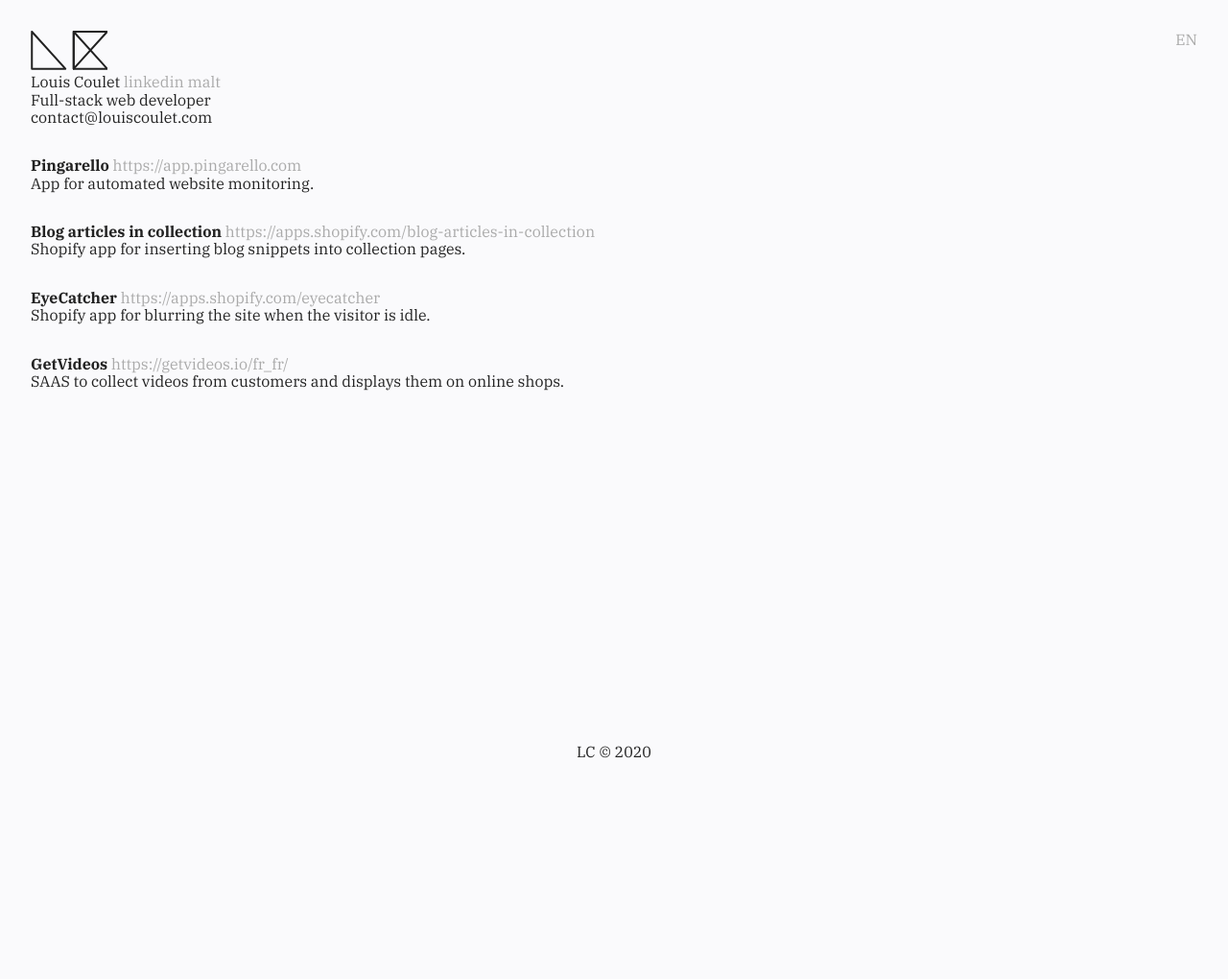
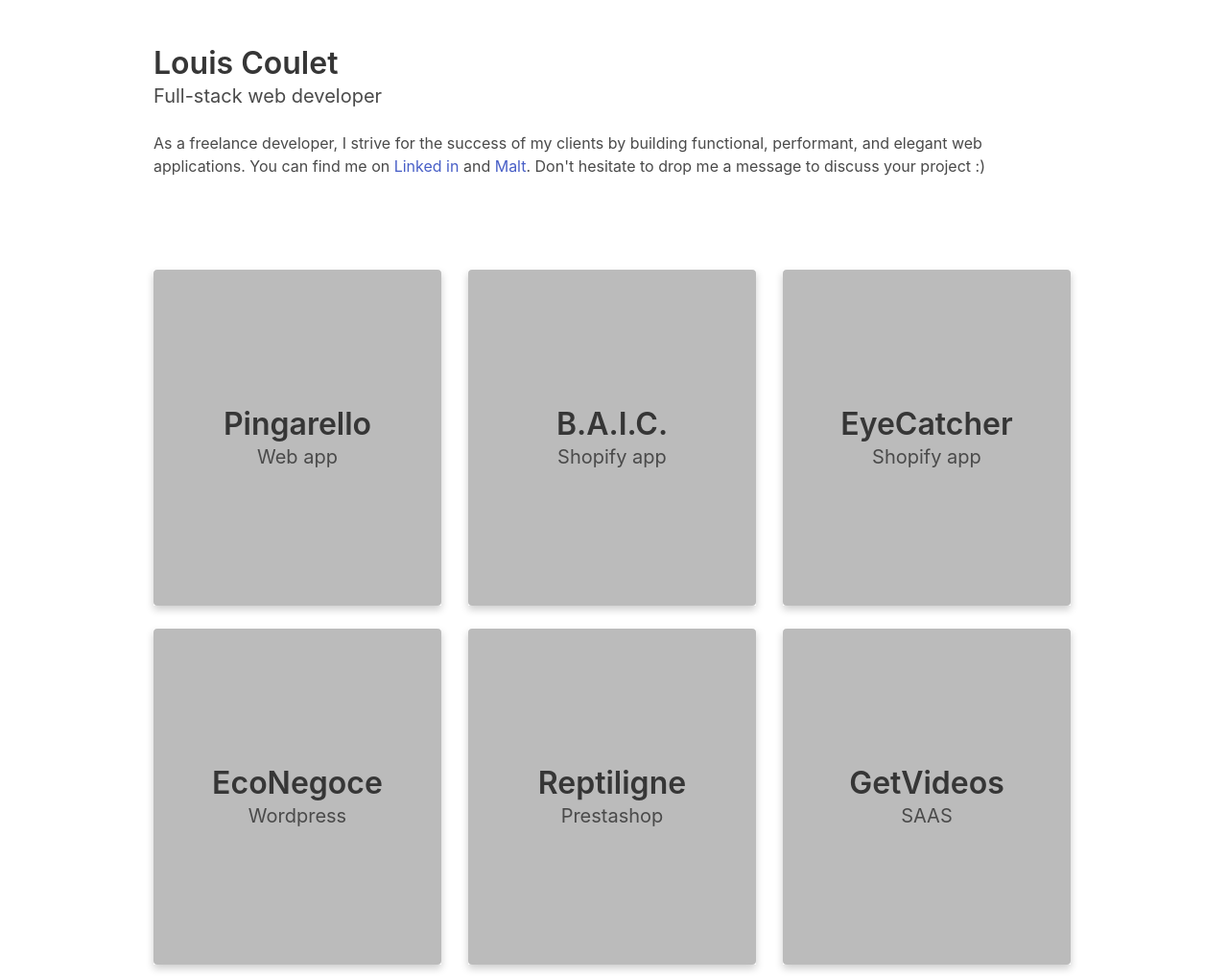
Before and after one commit to loucou/loucou.github.io, a plain HTML site: page index.html in a window 1280 px wide. Shown: the whole page at 96% size. Before the commit the page ends 800 px from the top, so only its background shows below. Drawn offline with nearby package versions, Linux system fonts and the light colour scheme.

Commit message:
bulma version

```diff
--- a/index.html
+++ b/index.html
@@ -1,89 +1,169 @@
 <!DOCTYPE html>
-<html lang="en">
+<html>
 <head>
-    <meta charset="UTF-8">
-    <meta name="viewport" content="width=device-width, initial-scale=1.0">
-    <link rel="preconnect" href="https://fonts.gstatic.com">
-    <link href="https://fonts.googleapis.com/css2?family=IBM+Plex+Serif:wght@400;700&display=swap" rel="stylesheet">
-    <link rel="stylesheet" href="normalize.css">
+    <meta charset="utf-8">
+    <meta name="viewport" content="width=device-width, initial-scale=1">
+    <title>Louis Coulet</title>
+    <link rel="stylesheet" href="https://cdn.jsdelivr.net/npm/bulma@0.9.1/css/bulma.min.css">
     <link rel="stylesheet" href="style.css">
-    <title>Louis Coulet</title>
-
-    <link rel="apple-touch-icon" sizes="180x180" href="/apple-touch-icon.png">
-    <link rel="icon" type="image/png" sizes="32x32" href="/favicon-32x32.png">
-    <link rel="icon" type="image/png" sizes="16x16" href="/favicon-16x16.png">
+    <!-- https://css-tricks.com/the-checkbox-hack/ -->
 </head>
 <body>
-    <header>
-        <a id="lang" href="fr/index.html">EN</a>
-        <svg width="80" height="40.721" version="1.1" viewBox="0 0 21.167 10.774" xmlns="http://www.w3.org/2000/svg">
-            <g transform="translate(-9.504 -43.996)" fill="none" stroke-linejoin="round" stroke-width=".53081">
-              <path d="m9.8293 44.253v10.242h9.2479z" style="paint-order:normal"/>
-              <path d="m30.602 44.253h-9.2479v10.242z" style="paint-order:normal"/>
-              <path d="m30.602 54.496h-9.2479v-10.242z" style="paint-order:normal"/>
-            </g>
-          </svg>
-
-        <div>
-            Louis Coulet <a href="https://www.linkedin.com/in/coulet/">linkedin</a> <a href="https://www.malt.fr/profile/louiscoulet">malt</a><br>
-            Full-stack web developer<br>
-            contact@louiscoulet.com
+    <header class="container">
+        <section class="hero">
+            <div class="hero-body">
+                <div class="container is-max-desktop">
+                    <h1 class="title">Louis Coulet</h1>
+                    <h2 class="subtitle">Full-stack web developer</h2>
+                    <p>
+                        As a freelance developer, I strive for the success of my clients by building functional, performant, and elegant web applications.
+                        You can find me on <a href="https://www.linkedin.com/in/coulet/" target="_blank">Linked in</a> and <a href="https://www.malt.fr/profile/louiscoulet" target="_blank">Malt</a>.
+                        Don't hesitate to drop me a message to discuss your project :)
+                    </p>
                 </div>
+            </div>
+        </section>
     </header>
 
     <main>
-        <section>
-            <div class="projectCard">
-                <h1>Pingarello</h1>
-                <a href="https://app.pingarello.com" target="_blank">
-                    <span class="onlypc">https://app.pingarello.com</span>
-                    <span class="onlyphone">visit</span>
-                </a>
-                <div class="projectDesc">
-                    App for automated website monitoring.
+        <section class="section">
+            <div class="container is-max-desktop">
+                <div class="columns is-multiline">
+                    <div class="column is-4">
+                        <div class="flip-card">
+                            <div class="flip-card-inner">
+                                <div class="flip-card-front">
+                                    <h1 class="title">Pingarello</h1>
+                                    <h2 class="subtitle">Web app</h2>
+                                </div>
+                                <div class="flip-card-back">
+                                    <h3 class="is-size-4">Pingarello</h3>
+                                    <a href="https://app.pingarello.com" target="_blank">https://app.pingarello.com</a>
+                                    <br>
+                                    <br>
+                                    <p>
+                                        A web app for monitoring websites.
+                                    </p>
+                                    <br>
+                                    <p>
+                                        Built with React.JS and Firebase.
+                                    </p>
                                 </div>
                             </div>
-
-            <div class="projectCard">
-                <h1>Blog articles in collection</h1>
-                <a href="https://apps.shopify.com/blog-articles-in-collection" target="_blank">
-                    <span class="onlypc">https://apps.shopify.com/blog-articles-in-collection</span>
-                    <span class="onlyphone">visit</span>
-                </a>
-                <div class="projectDesc">
-                    Shopify app for inserting blog snippets into collection pages.
                         </div>
                     </div>
-
-            <div class="projectCard">
-                <h1>EyeCatcher</h1>
-                <a href="https://apps.shopify.com/eyecatcher" target="_blank">
-                    <span class="onlypc">https://apps.shopify.com/eyecatcher</span>
-                    <span class="onlyphone">visit</span>
-                </a>
-                <div class="projectDesc">
-                    Shopify app for blurring the site when the visitor is idle.
+                    <div class="column is-4">
+                        <div class="flip-card">
+                            <div class="flip-card-inner">
+                                <div class="flip-card-front">
+                                    <h1 class="title">B.A.I.C.</h1>
+                                    <h2 class="subtitle">Shopify app</h2>
+                                </div>
+                                <div class="flip-card-back">
+                                    <h3 class="is-size-4">Blog articles in collection</h3>
+                                    <a href="https://apps.shopify.com/blog-articles-in-collection" target="_blank">https://apps.shopify.com/blog-articles-in-collection</a>
+                                    <br>
+                                    <br>
+                                    <p>
+                                        A Shopify app for inserting blog snippets into collection pages.
+                                    </p>
+                                    <br>
+                                    <p>
+                                        Built with React.JS and Node.JS on Google Cloud Platform.
+                                    </p>
                                 </div>
                             </div>
-
-            <div class="projectCard">
-                <h1>GetVideos</h1>
-                <a href="https://getvideos.io/fr_fr/" target="_blank">
-                    <span class="onlypc">https://getvideos.io/fr_fr/</span>
-                    <span class="onlyphone">visit</span>
-                </a>
-                <div class="projectDesc">
-                    SAAS to collect videos from customers and displays them on online shops.
+                        </div>
+                    </div>
+                    <div class="column is-4">
+                        <div class="flip-card">
+                            <div class="flip-card-inner">
+                                <div class="flip-card-front">
+                                    <h1 class="title">EyeCatcher</h1>
+                                    <h2 class="subtitle">Shopify app</h2>
+                                </div>
+                                <div class="flip-card-back">
+                                    <h3 class="is-size-4">EyeCatcher</h3>
+                                    <a href="https://apps.shopify.com/eyecatcher" target="_blank">https://apps.shopify.com/eyecatcher</a>
+                                    <br>
+                                    <br>
+                                    <p>
+                                        A Shopify app for blurring the site when the visitor is idle.
+                                    </p>
+                                    <br>
+                                    <p>
+                                        Built with Node.JS on Google Cloud Platform.
+                                    </p>
+                                </div>
+                            </div>
+                        </div>
+                    </div>
+                    <div class="column is-4">
+                        <div class="flip-card">
+                            <div class="flip-card-inner">
+                                <div class="flip-card-front">
+                                    <h1 class="title">EcoNegoce</h1>
+                                    <h2 class="subtitle">Wordpress</h2>
+                                </div>
+                                <div class="flip-card-back">
+                                    <h3 class="is-size-4">EcoNegoce</h3>
+                                    <a href="https://econegoce.com/" target="_blank">https://econegoce.com/</a>
+                                    <br>
+                                    <br>
+                                    <p>
+                                        I installed this wordpress, its theme, customized it, and built custom breadcrumbs.
+                                    </p>
+                                </div>
+                            </div>
+                        </div>
+                    </div>
+                    <div class="column is-4">
+                        <div class="flip-card">
+                            <div class="flip-card-inner">
+                                <div class="flip-card-front">
+                                    <h1 class="title">Reptiligne</h1>
+                                    <h2 class="subtitle">Prestashop</h2>
+                                </div>
+                                <div class="flip-card-back">
+                                    <h3 class="is-size-4">Reptiligne</h3>
+                                    <a href="https://www.reptiligne.fr/fr/" target="_blank">https://www.reptiligne.fr/fr/</a>
+                                    <br>
+                                    <br>
+                                    <p>
+                                        I provided various tweaks to this Prestashop store.
+                                    </p>
+                                </div>
+                            </div>
+                        </div>
+                    </div>
+                    <div class="column is-4">
+                        <div class="flip-card">
+                            <div class="flip-card-inner">
+                                <div class="flip-card-front">
+                                    <h1 class="title">GetVideos</h1>
+                                    <h2 class="subtitle">SAAS</h2>
+                                </div>
+                                <div class="flip-card-back">
+                                    <h3 class="is-size-4">GetVideos</h3>
+                                    <a href="https://getvideos.io/fr_fr/" target="_blank">https://getvideos.io/fr_fr/</a>
+                                    <br>
+                                    <br>
+                                    <p>
+                                        This service collected customer videos and displayed them on product pages for online shops. It was not succesful enough and stopped.
+                                    </p>
+                                    <br>
+                                    <p>
+                                        Built with PHP and Python, with connectors to Prestashop, Shopify, WooCommerce.
+                                    </p>
+                                </div>
+                            </div>
+                        </div>
+                    </div>
                 </div>
             </div>
         </section>
     </main>
 
-    <div style="flex-grow: 1">&nbsp;</div>
-
-    <footer>
-        LC &copy; 2020
-    </footer>
-
+    <script src="script.js"></script>
 </body>
 </html>
--- a/style.css
+++ b/style.css
@@ -1,80 +1,59 @@
-body {
-	padding: 0 2rem;
-	padding-bottom: 0;
-	font-family: "IBM Plex Serif", serif;
+.flip-card {
+	/* background-color: transparent; */
+	width: 300px;
+	height: 350px;
+	perspective: 1000px;
+}
+
+.flip-card-inner {
+	position: relative;
+	width: 100%;
+	height: 100%;
+	transition: transform 0.6s;
+	transform-style: preserve-3d;
+	box-shadow: 0 4px 8px 0 rgba(0, 0, 0, 0.2);
+}
+
+.flip-card:hover .flip-card-inner {
+	transform: rotateY(180deg);
+}
+
+.flip-card-front,
+.flip-card-back {
+	position: absolute;
+	width: 100%;
+	height: 100%;
+	-webkit-backface-visibility: hidden;
+	backface-visibility: hidden;
+}
+
+.flip-card-front {
+	border-radius: 4px;
+	background-color: #bbb;
+	color: white;
+	width: 100%;
+	height: 100%;
 	display: flex;
 	flex-direction: column;
-	justify-content: space-between;
-	min-height: 99vh;
-	color: #222;
-	stroke: #222;
-	background-color: #fafafc;
+	justify-content: center;
+	align-items: center;
+	text-align: center;
+	/* font-size: 2em; */
 }
 
-.onlyphone {
-	display: none;
-}
-.onlypc {
-	display: initial;
+.flip-card-back {
+	border-radius: 4px;
+	background-color: #2980b9;
+	color: white;
+	transform: rotateY(180deg);
+	padding: 1em;
 }
 
-@media screen and (max-width: 600px) {
-	.onlyphone {
-		display: initial;
-	}
-	.onlypc {
-		display: none;
-	}
-}
-
-a {
-	color: #aaa;
+.flip-card-back a {
+	color: white;
 	text-decoration: none;
 }
 
-a:hover {
-	color: rgb(37, 26, 58);
+.flip-card-back a:hover {
+	text-decoration: underline;
 }
-
-header {
-	margin-top: 2rem;
-	margin-bottom: 2rem;
-}
-
-#lang {
-	float: right;
-	text-decoration: none;
-	color: #aaa;
-}
-
-#lang:hover {
-	color: #444;
-}
-
-#intro {
-	margin-bottom: 2rem;
-}
-
-.projectCard {
-	margin-bottom: 2rem;
-}
-
-.projectCard h1 {
-	margin-bottom: 0;
-	font-size: 1em;
-	font-weight: 700;
-	display: inline;
-}
-
-.projectTech {
-	display: none;
-}
-
-.projectTech img {
-	width: 24px;
-}
-
-footer {
-	/* width: 100%; */
-	text-align: center;
-}
```
Also changed, not shown: fr/index.html (deleted, +0 -89 lines), script.js (added, +22 -0 lines). Lines whose indentation alone changed are shown as unchanged.
